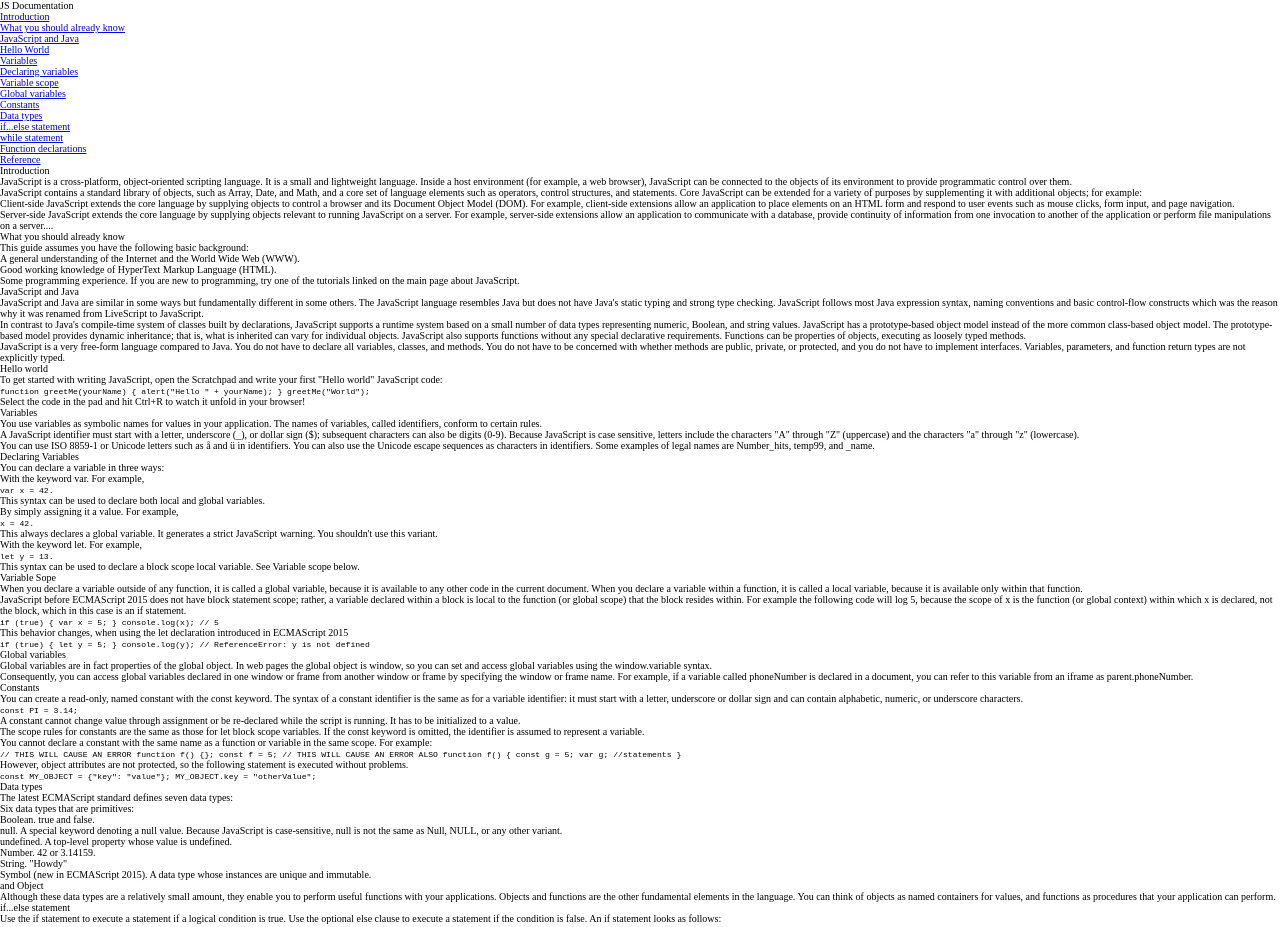
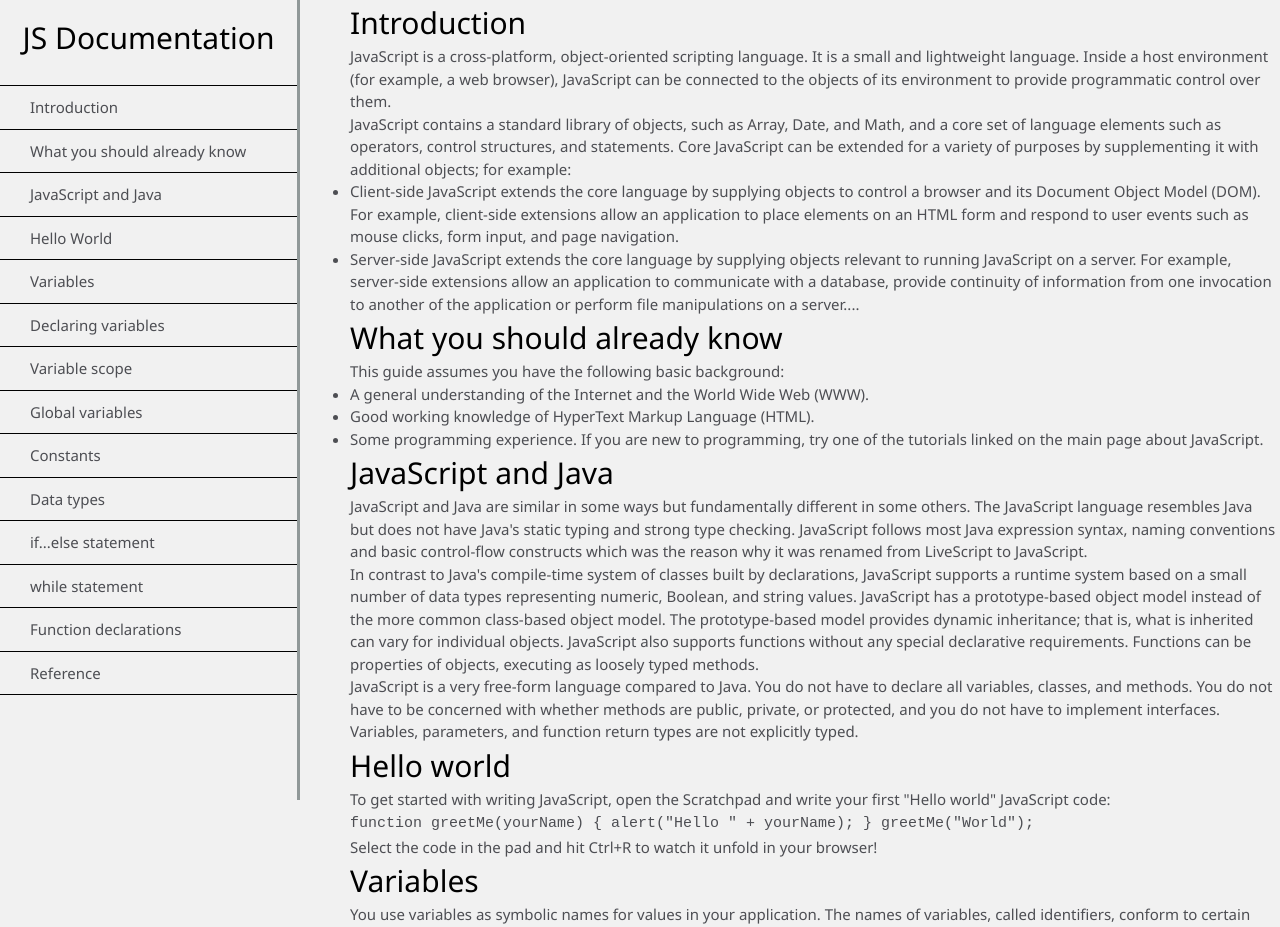
Before and after one commit to abuemkezeChu/technical-documentation, a plain HTML site: page index.html in a window 1280 px wide. Shown: the top 927 px of the page. Drawn offline with Linux system fonts and the light colour scheme.

Commit message:
add: style navigation bar

```diff
--- a/assets/styles/index.css
+++ b/assets/styles/index.css
@@ -6,3 +6,55 @@
 :root {
   font-size: 62.5%;
 }
+
+body {
+  font-family: "Segoe UI", Tahoma, Geneva, Verdana, sans-serif;
+  line-height: 1.5;
+  background-color: #f1f1f1;
+  color: #4d4e53;
+  font-size: 1.5rem;
+}
+
+/* SIDE NAVIGATION BAR*/
+
+.side-nav {
+  position: fixed;
+  height: 100%;
+  width: 30rem;
+  border-right: solid #00161666;
+}
+
+header {
+  font-size: 3rem;
+  color: #000;
+}
+
+.side-nav-header {
+  text-align: center;
+  margin: 1.5rem;
+  padding-bottom: 1rem;
+}
+
+.side-nav ul li {
+  padding: 1rem;
+  border-bottom: .1rem solid #000;
+
+}
+
+.side-nav ul li:first-child {
+  border-top: .1rem solid #000;
+}
+
+.side-nav a {
+  text-decoration: none;
+  color: #4d4e53;
+  margin-left: 2rem;
+  display: block;
+}
+
+/* MAIN PAGE */
+
+.main-page {
+  position: absolute;
+  margin-left: 35rem;
+}
--- a/index.html
+++ b/index.html
@@ -9,7 +9,7 @@
 <body>
   <div class="container">
     <nav class="side-nav">
-      <header class="header">JS Documentation
+      <header class="side-nav-header">JS Documentation</header>
         <ul>
           <li><a href="#introduction">Introduction</a></li>
           <li><a href="#what-you-should-know">What you should already know</a></li>
@@ -26,11 +26,10 @@
           <li><a href="#function-declarations">Function declarations</a></li>
           <li><a href="#reference">Reference</a></li>
         </ul>
-      </header>
     </nav>
-    <main>
+    <main class="main-page">
       <section id="introduction">
-        <header>Introduction</header>
+        <header class="main-header">Introduction</header>
         <article>
           <p>
             JavaScript is a cross-platform, object-oriented scripting language. It is a small and lightweight language.
@@ -59,7 +58,7 @@
       </section>
 
       <section id="what-you">
-        <header>What you should already know</header>
+        <header class="main-header">What you should already know</header>
         <article>
           <p>
             This guide assumes you have the following basic background:
@@ -80,7 +79,7 @@
       </section>
 
       <section id="javascript-and-java">
-        <header>JavaScript and Java</header>
+        <header class="main-header">JavaScript and Java</header>
         <article>
           <p>
             JavaScript and Java are similar in some ways but fundamentally different in some others. The JavaScript
@@ -106,7 +105,7 @@
       </section>
 
       <section id="hello-world">
-        <header>Hello world</header>
+        <header class="main-header">Hello world</header>
         <article>
           <p>
             To get started with writing JavaScript, open the Scratchpad and write your first "Hello world" JavaScript
@@ -121,7 +120,7 @@
       </section>
 
       <section id="variables">
-        <header>Variables</header>
+        <header class="main-header">Variables</header>
         <article>
           <p>
             You use variables as symbolic names for values in your application. The names of variables, called
@@ -140,7 +139,7 @@
       </section>
 
       <section id="declaring-variables">
-        <header>Declaring Variables</header>
+        <header class="main-header">Declaring Variables</header>
         <article>
           <p>
             You can declare a variable in three ways:
@@ -169,7 +168,7 @@
       </section>
 
       <section id="variable-scope">
-        <header>Variable Sope</header>
+        <header class="main-header">Variable Sope</header>
         <article>
           <p>
             When you declare a variable outside of any function, it is called a global variable, because it is available
@@ -194,7 +193,7 @@
       </section>
 
       <secction id="global-variables">
-        <header>Global variables</header>
+        <header class="main-header">Global variables</header>
         <article>
           <p>
             Global variables are in fact properties of the global object. In web pages the global object is window, so
@@ -209,7 +208,7 @@
       </secction>
 
       <section id="constants">
-        <header>Constants</header>
+        <header class="main-header">Constants</header>
         <article>
           <p>
             You can create a read-only, named constant with the const keyword. The syntax of a constant identifier is the
@@ -243,7 +242,7 @@
       </section>
 
       <section id="data-types">
-        <header>Data types</header>
+        <header class="main-header">Data types</header>
         <article>
           <p>
             The latest ECMAScript standard defines seven data types:
@@ -268,7 +267,7 @@
       </section>
 
       <section id="if-else">
-        <header>if...else statement</header>
+        <header class="main-header">if...else statement</header>
         <article>
           <p>
             Use the if statement to execute a statement if a logical condition is true. Use the optional else clause to
@@ -317,7 +316,7 @@
       </section>
 
       <section id="while-statement">
-        <header>while statement</header>
+        <header class="main-header">while statement</header>
         <article>
           <p>
             A while statement executes its statements as long as a specified condition evaluates to true. A while
@@ -359,7 +358,7 @@
       </section>
 
       <section id="function-declarations">
-        <header>Function decleration</header>
+        <header class="main-header">Function decleration</header>
         <article>
           <p>
             A function definition (also called a function declaration, or function statement) consists of the function
@@ -395,7 +394,7 @@
       </section>
 
       <section id="reference">
-        <header>Reference</header>
+        <header class="main-header">Reference</header>
         <article>
           <ul>
             <li>All the documentation in this page is taken from <a
```
